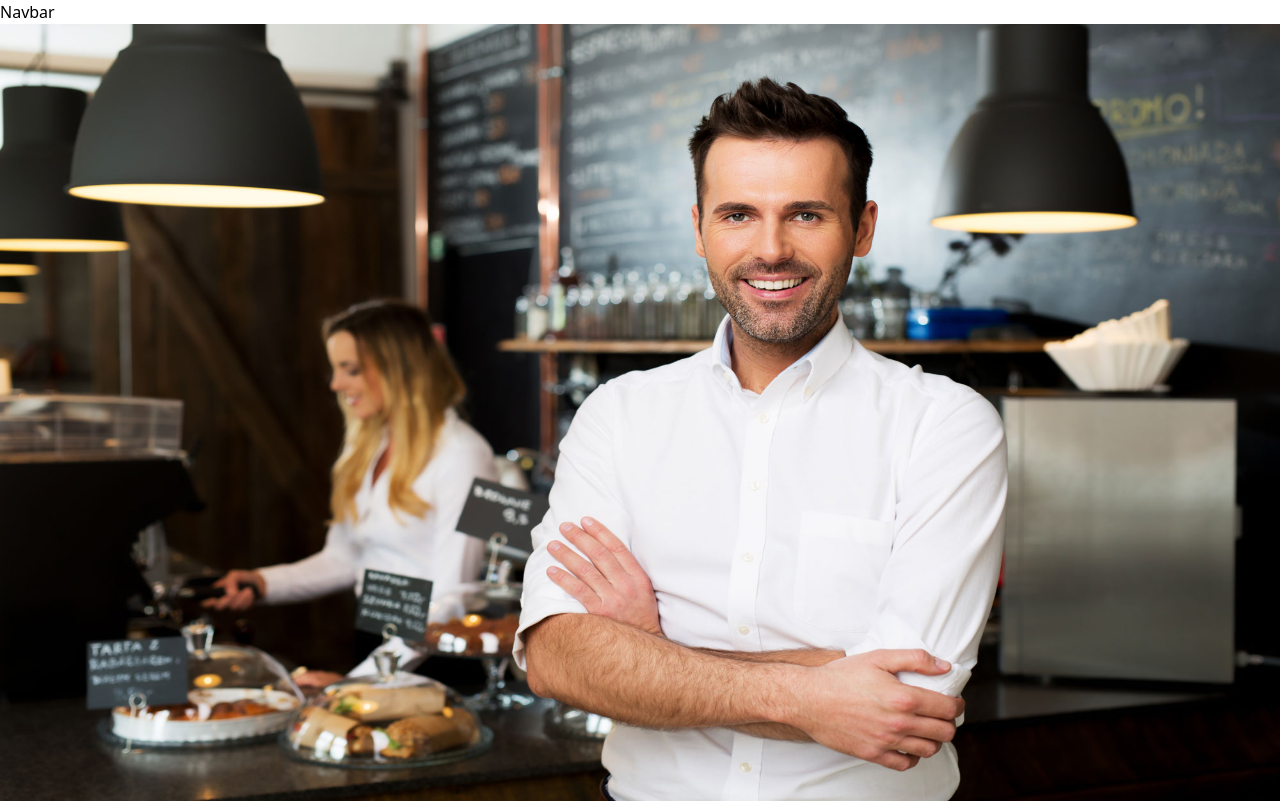
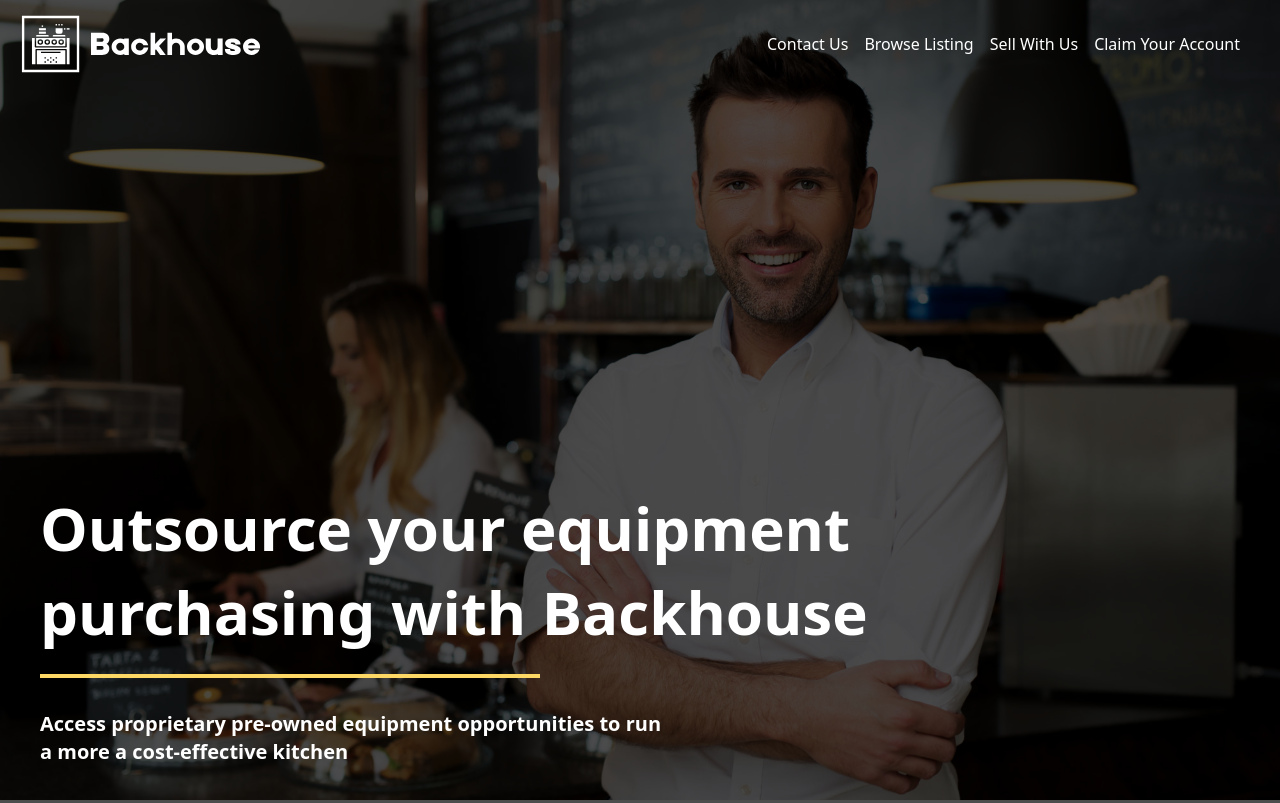
Before and after one commit to gaganparmar123/BackhouseNextTest, a Next.js app: page / in a window 1280 px wide. Shown: the top 803 px of the page. Built offline with nearby package versions, Linux system fonts and the light colour scheme.

Commit message:
Implemented home page.

```diff
--- a/src/app/layout.tsx
+++ b/src/app/layout.tsx
@@ -21,7 +21,6 @@ export default function RootLayout({
     <html lang="en">
       <body>
         <>
-          <Navbar />
           <ToastContainer />
           {children}
           <Footer />
--- a/src/components/home/HomePage.tsx
+++ b/src/components/home/HomePage.tsx
@@ -3,6 +3,7 @@ import AllImages from "@/constant/images";
 import Image from "next/image";
 import React from "react";
 import Slider from "react-slick";
+import Navbar from "../navbar/Navbar";
 
 const settings = {
   infinite: true,
@@ -16,30 +17,50 @@ const settings = {
 
 const HomePage = () => {
   return (
-    <div className="h-[calc(100vh-100px)]">
+    <div className="relative">
       <Slider {...settings} className="h-full">
-        <div>
+        <div className="h-[100vh]">
           <Image
             src={AllImages?.HomePageBg1}
             alt="bg"
-            className="h-[calc(100vh-23px)]"
+            className="h-full object-cover"
           />
         </div>
-        <div>
+        <div className="h-[100vh]">
           <Image
             src={AllImages?.HomePageBg1}
             alt="bg"
-            className="h-[calc(100vh-23px)]"
+            className="h-full object-cover"
           />
         </div>
-        <div>
+        <div className="h-[100vh]">
           <Image
             src={AllImages?.HomePageBg1}
             alt="bg"
-            className="h-[calc(100vh-23px)]"
+            className="h-full object-cover"
           />
         </div>
       </Slider>
+      <div className="absolute bottom-0 left-0 w-full h-full bg-black/[0.70] flex flex-col justify-end p-10">
+        <div className="w-full lg:max-w-[70%] md:mb-24 lg:mb-0">
+          <div>
+            <h1 className="text-xl md:text-4xl lg:text-6xl text-white font-extrabold">
+              Outsource your equipment{" "}
+              <span className="mt-2 md:mt-3 lg:mt-6 inline-block">
+                purchasing with Backhouse
+              </span>
+            </h1>
+          </div>
+          <div className="w-full">
+            <div className="h-1 bg-primary-10 w-[150px] md:w-[350px] lg:w-[500px] my-8"></div>
+          </div>
+          <h3 className="text-sm md:text-base lg:text-xl text-white font-bold w-[80%] lg:w-[75%]">
+            Access proprietary pre-owned equipment opportunities to run a more a
+            cost-effective kitchen
+          </h3>
+        </div>
+      </div>
+      <Navbar />
     </div>
   );
 };
--- a/src/components/navbar/Navbar.tsx
+++ b/src/components/navbar/Navbar.tsx
@@ -1,7 +1,34 @@
+import AllImages from "@/constant/images";
+import Image from "next/image";
 import React from "react";
 
+const navbarItems = [
+  "contact us",
+  "browse listing",
+  "sell with us",
+  "claim your account",
+];
+
 const Navbar = () => {
-  return <div>Navbar</div>;
+  return (
+    <div className="absolute top-0 right-0 text-base text-white w-full">
+      <div className="flex justify-between items-center px-4 pt-2">
+        <div>
+          <Image src={AllImages?.Logo} alt="logo" height={50} width={250} />
+        </div>
+        <div className="flex gap-4 capitalize p-6">
+          {navbarItems?.map((item) => (
+            <div
+              key={item}
+              className="text-white hover:border-b-2 border-b-primary-10 cursor-pointer"
+            >
+              {item}
+            </div>
+          ))}
+        </div>
+      </div>
+    </div>
+  );
 };
 
 export default Navbar;
--- a/src/constant/images.ts
+++ b/src/constant/images.ts
@@ -1,6 +1,6 @@
 const AllImages = {
   // Add images like this
-  // Logo: require("../assets/images/logo.svg").default,
+  Logo: require("../assets/images/logo.svg").default,
   HomePageBg1: require("../assets/images/homePageBg1.jpg"),
 };
 export default AllImages;
--- a/tailwind.config.ts
+++ b/tailwind.config.ts
@@ -10,6 +10,7 @@ const config: Config = {
     extend: {
       colors: {
         primary: {
+          "10": "#FED865",
           "50": "#eff6ff",
           "100": "#dbeafe",
           "200": "#bfdbfe",
```
Also changed, not shown: src/assets/images/logo.svg (added).
